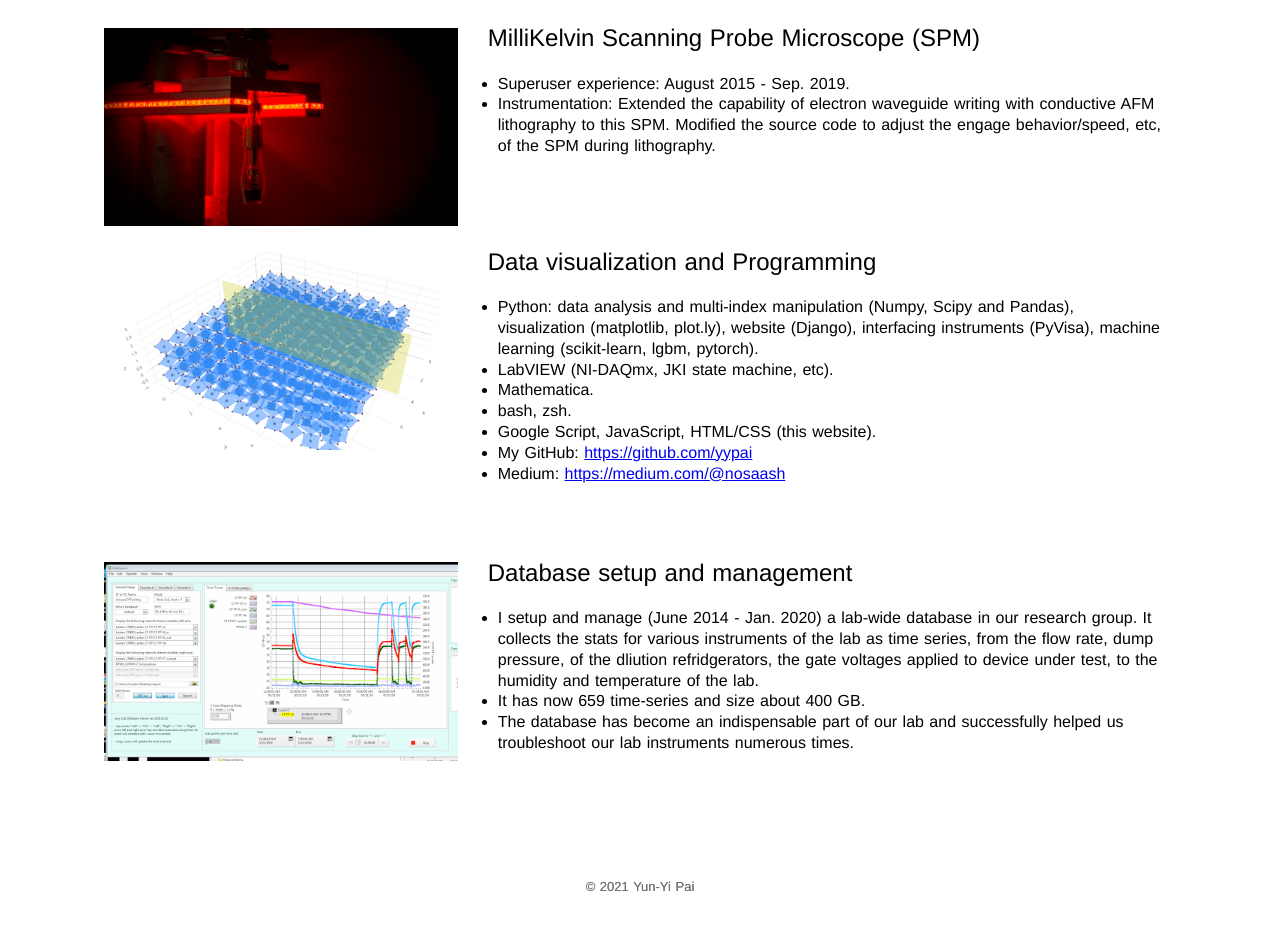
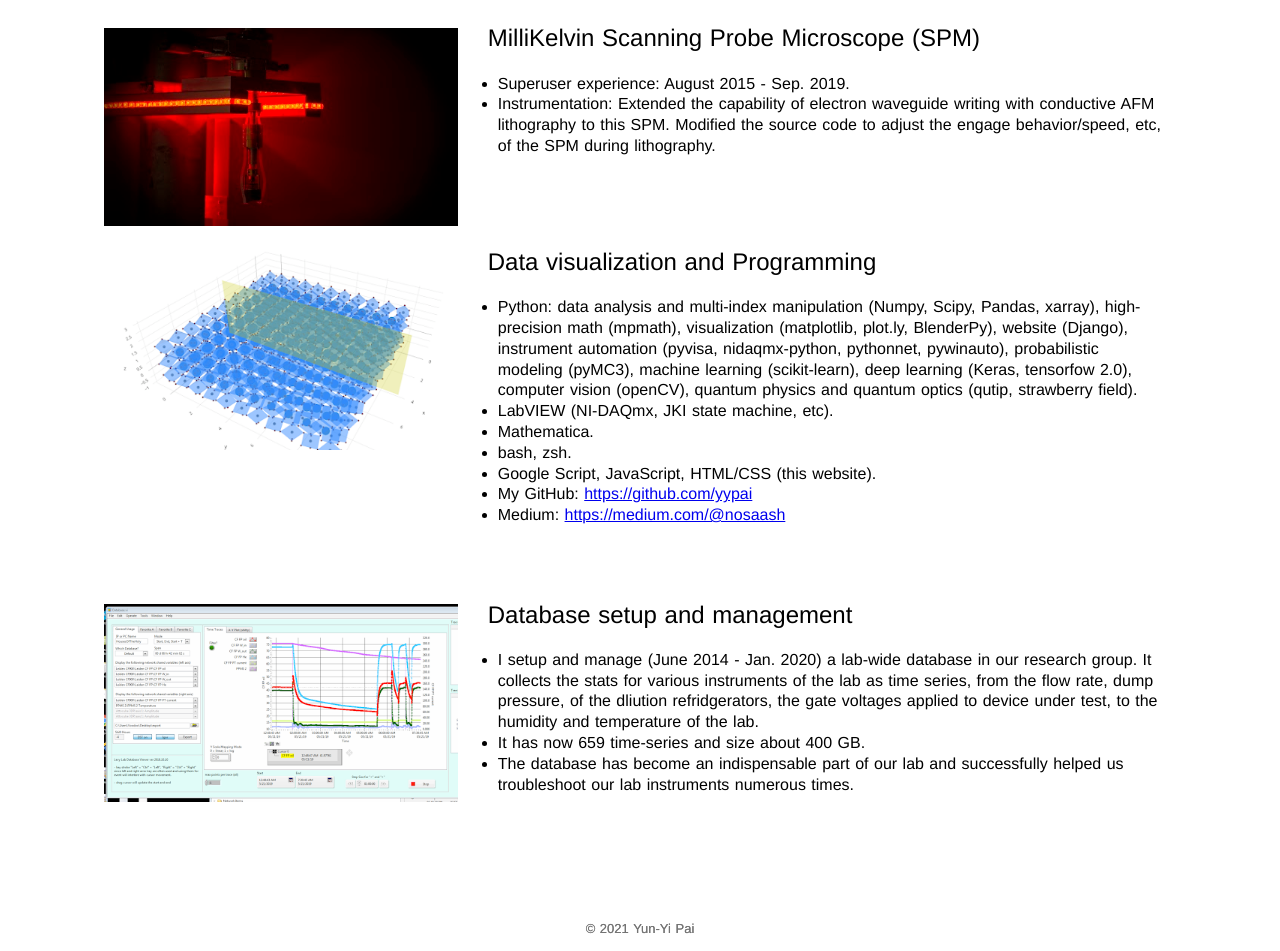
Before and after one commit to yypai/yypai.github.io, a plain HTML site: page lab.html in a window 1280 px wide. Shown: the part 1422-2373 px from the top of the page. Before the commit the page ends 2331 px from the top, so only its background shows below. Drawn offline with Linux system fonts and the light colour scheme.

Commit message:
Update lab.html

```diff
--- a/lab.html
+++ b/lab.html
@@ -91,7 +91,7 @@
     <section class="sec_reg">
       <h2 class="work-h2">Data visualization and Programming </h2>
       <ul>
-        <li id="h.p_W8CUvD1cYZS4">Python: data analysis and multi-index manipulation (Numpy, Scipy and Pandas), visualization (matplotlib, plot.ly), website (Django), interfacing instruments (PyVisa), machine learning (scikit-learn, lgbm, pytorch). </li>
+        <li id="h.p_W8CUvD1cYZS4">Python: data analysis and multi-index manipulation (Numpy, Scipy, Pandas, xarray), high-precision math (mpmath), visualization (matplotlib, plot.ly, BlenderPy), website (Django), instrument automation (pyvisa, nidaqmx-python, pythonnet, pywinauto), probabilistic modeling (pyMC3), machine learning (scikit-learn), deep learning (Keras, tensorfow 2.0), computer vision (openCV), quantum physics and quantum optics (qutip, strawberry field).</li>
         <li>LabVIEW (NI-DAQmx, JKI state machine, etc). </li>
         <li id="h.p_iIiHaOJwWHYS3">Mathematica. </li>
         <li id="h.p_nHxjw4hFV_ib4">bash, zsh. </li>
```
